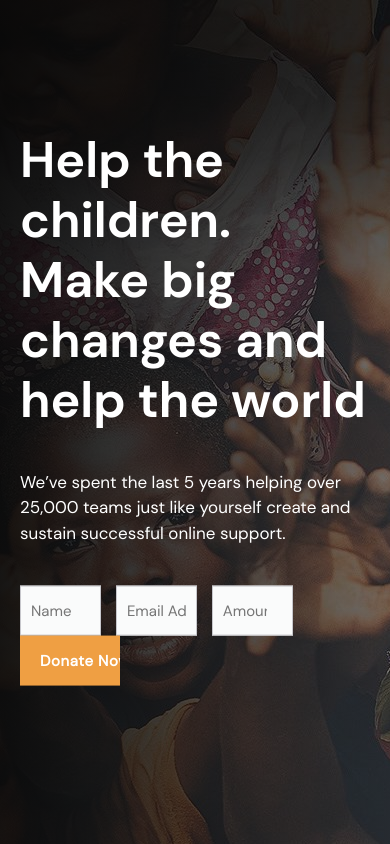
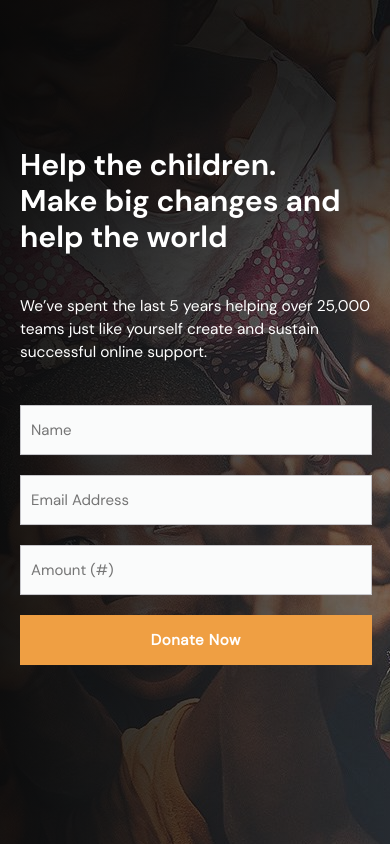
Before and after one commit to abdulsamadayoade/Donation, a plain HTML site: page index.html in a window 390 px wide. Drawn offline with Linux system fonts and the light colour scheme.

Commit message:
Add mobile responsiveness

```diff
--- a/style.css
+++ b/style.css
@@ -33,6 +33,7 @@ body {
     padding: 0 2rem;
     margin: 0 auto;
     height: 100%;
+    overflow: hidden;
     position: relative;
 }
 
@@ -54,7 +55,6 @@ body {
 
 .text-box__subheading {
     color: #fff;
-    font-size: 1.7rem;
     max-width: 50rem;
 }
 
@@ -72,6 +72,7 @@ body {
     font-size: 1.5rem;
     padding: 0 1rem;
 }
+
 .donate-form input[type="text"],
 .donate-form input[type="email"],
 .donate-form input[type="number"] {
@@ -90,3 +91,37 @@ body {
     cursor: pointer;
     width: 27%;
 }
+
+/* MEDIA QUERIES - RESPONSIVENESS */
+
+@media screen and (max-width: 768px) {
+    .text-box__heading {
+        font-size: 4rem;
+    }
+
+    .text-box__subheading {
+        font-size: 1.55rem;
+    }
+
+    .donate-form input {
+        display: block;
+    }
+
+    .donate-form input[type="text"],
+    .donate-form input[type="email"],
+    .donate-form input[type="number"] {
+        margin-right: 0;
+        margin-bottom: 2rem;
+        width: 95%;
+    }
+
+    .donate-form input[type="submit"] {
+        width: 95%;
+    }
+}
+
+@media screen and (max-width: 768px) {
+    .text-box__heading {
+        font-size: 3rem;
+    }
+}
```
